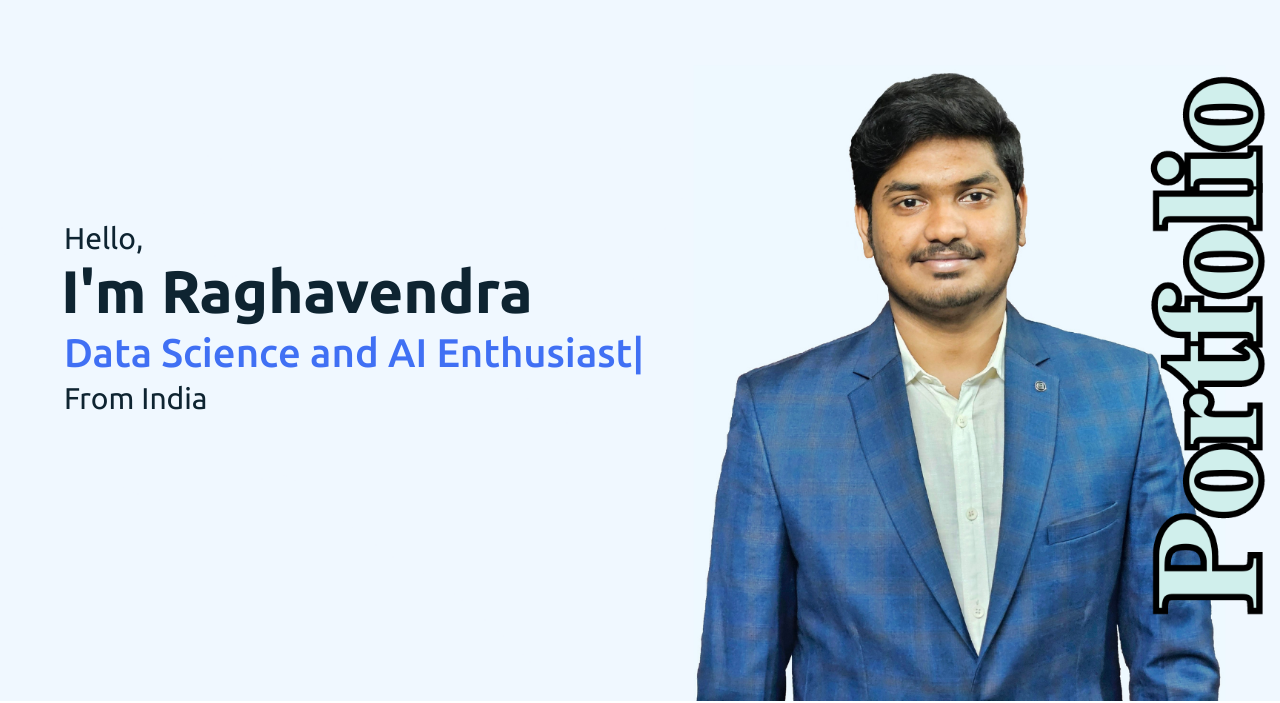
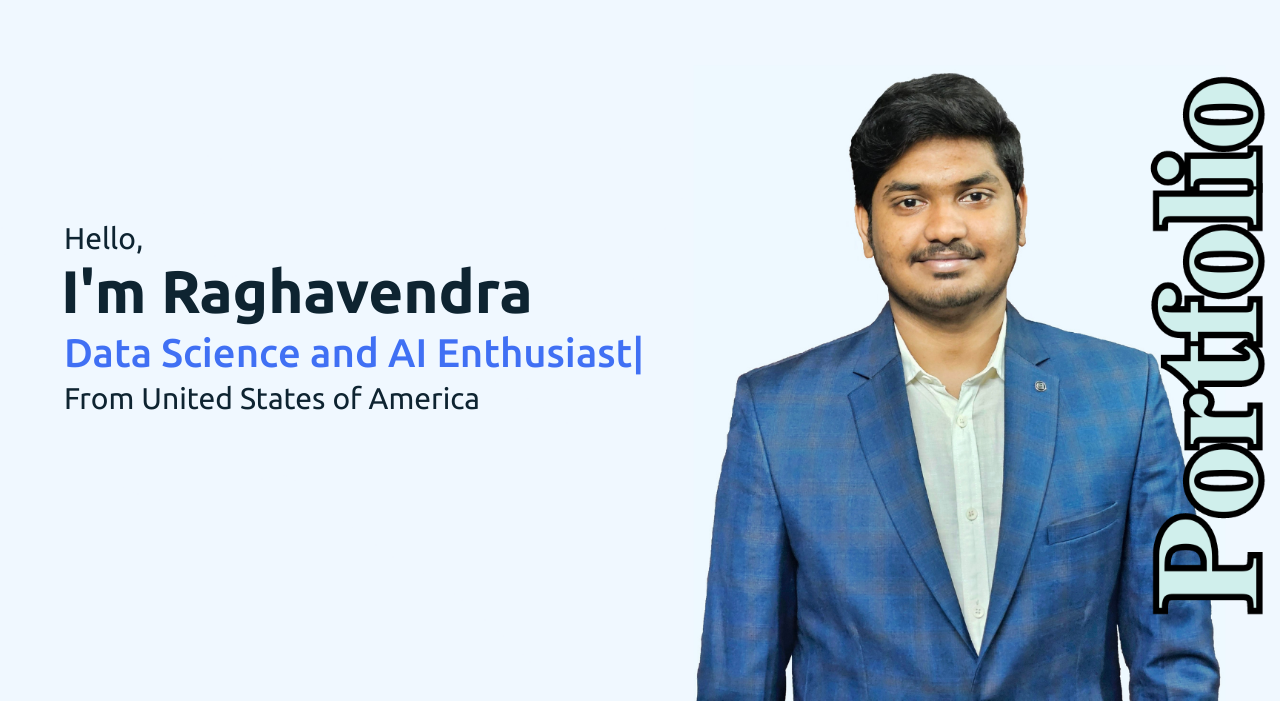
Before and after one commit to Pagolu-Raghavendra/Portfolio, a plain HTML site: page index.html in a window 1280 px wide. Shown: the part 99-802 px from the top of the page. Drawn offline with nearby package versions, Linux system fonts and the light colour scheme.

Commit message:
Update index.html

```diff
--- a/index.html
+++ b/index.html
@@ -51,7 +51,7 @@
           <div class="text-one">Hello,</div>
           <div class="text-two">I'm Raghavendra</div>
           <div class="text-three"><span class="typing"></span></div>
-          <div class="text-four">From India</div>
+          <div class="text-four">From United States of America</div>
         </div>
       </div>
     </section>
```
